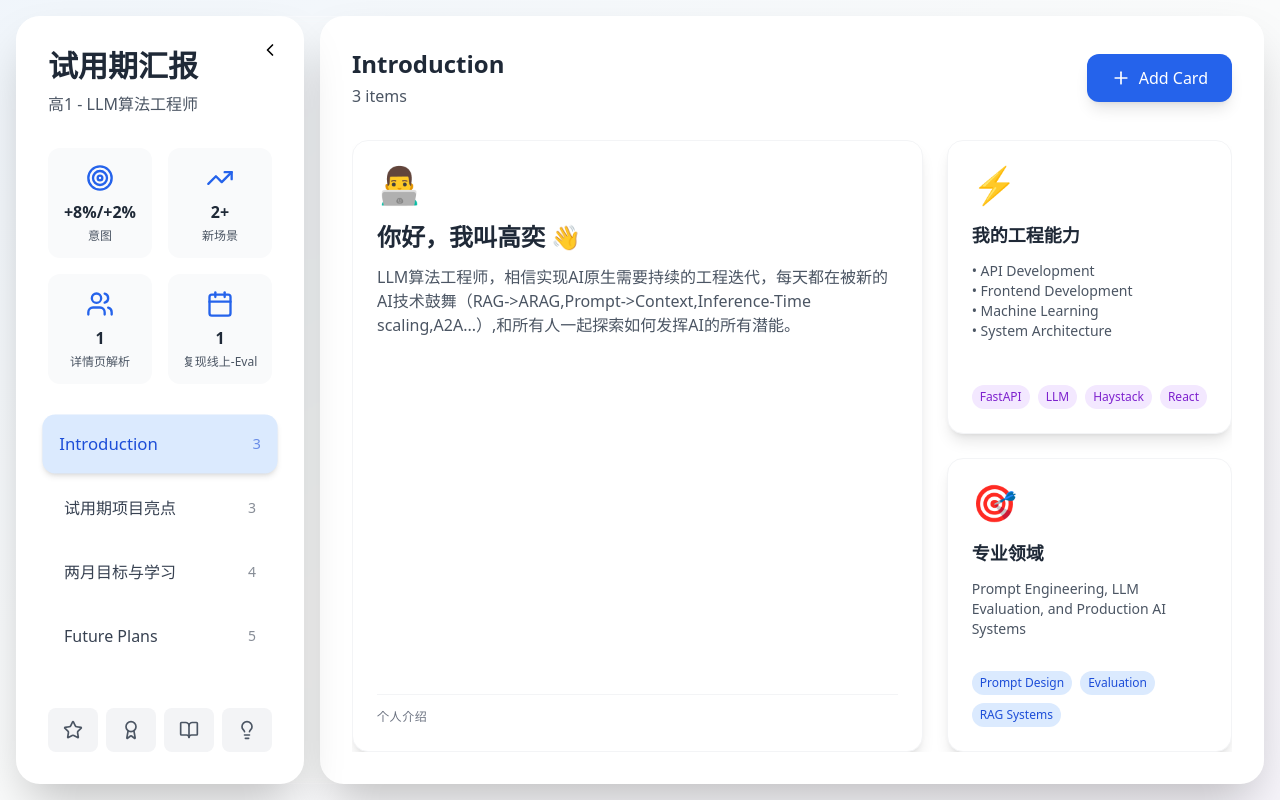
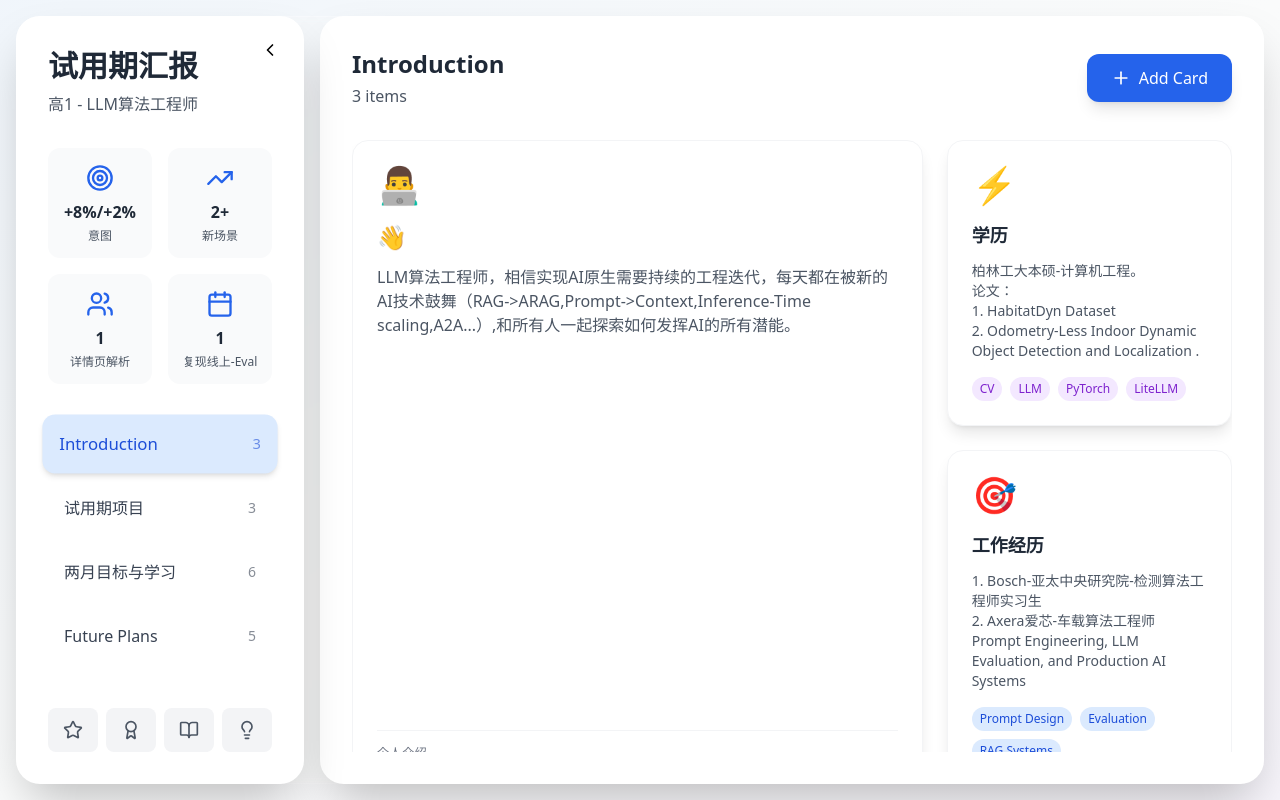
Before and after one commit to Goooyi/work-showcase, a Next.js app: page / in a window 1280 px wide. Built offline with nearby package versions, Linux system fonts and the light colour scheme.

Commit message:
add new card, update content

```diff
--- a/app/page.tsx
+++ b/app/page.tsx
@@ -136,7 +136,7 @@ const TrialShowcase = () => {
       content: [
         {
           id: 1,
-          title: "你好，我叫高奕 👋",
+          title: "👋",
           description:
             "LLM算法工程师，相信实现AI原生需要持续的工程迭代，每天都在被新的AI技术鼓舞（RAG->ARAG,Prompt->Context,Inference-Time scaling,A2A...）,和所有人一起探索如何发挥AI的所有潜能。",
           image: "👨‍💻",
@@ -144,17 +144,17 @@ const TrialShowcase = () => {
         },
         {
           id: 2,
-          title: "我的工程能力",
+          title: "学历",
           description:
-            "• API Development\n• Frontend Development \n• Machine Learning\n• System Architecture",
+            "柏林工大本硕-计算机工程。\n 论文：\n 1. HabitatDyn Dataset \n 2. Odometry-Less Indoor Dynamic Object Detection and Localization .",
           image: "⚡",
-          tags: ["FastAPI", "LLM", "Haystack", "React"],
+          tags: ["CV", "LLM", "PyTorch", "LiteLLM"],
         },
         {
           id: 3,
-          title: "专业领域",
+          title: "工作经历",
           description:
-            "Prompt Engineering, LLM Evaluation, and Production AI Systems",
+            "1. Bosch-亚太中央研究院-检测算法工程师实习生\n 2. Axera爱芯-车载算法工程师 \n Prompt Engineering, LLM Evaluation, and Production AI Systems",
           image: "🎯",
           skills: ["Prompt Design", "Evaluation", "RAG Systems"],
         },
@@ -162,11 +162,11 @@ const TrialShowcase = () => {
     },
     {
       id: 1,
-      title: "试用期项目亮点",
+      title: "试用期项目",
       content: [
         {
           id: 4,
-          title: "LLM评测-对话分轮",
+          title: "意图识别优化",
           description:
             "使用NLP算法为云音乐APP的LLM日志实现了一套对话分轮的算法，使其他评测与归因的算法得以基于真实轮次，提升统计的准确性。主要技术挑战为在无历史记录的状态下识别用户换轮对话。",
           image: "🤖",
@@ -175,7 +175,7 @@ const TrialShowcase = () => {
         },
         {
           id: 5,
-          title: "Agent - Ragflow / Dify 智能体搭建",
+          title: "新场景开发",
           description:
             "使用Ragflow为团队搭建了技术文档、内部wiki、Prompt管理的知识引擎。目前正在通过调研Dify，实现团队的workflow LLM应用，期望可以同时为算法与业务测试提供接口",
           image: "🔄",
@@ -201,7 +201,7 @@ const TrialShowcase = () => {
           id: 7,
           title: "Prompt优化策略",
           description:
-            "学习并实践了各种prompt engineering技术：包括2-shot examples, role-playing, constraint setting, output formatting等。深入理解了不同LLM对prompt的敏感度差异。",
+            "学习并实践了各种prompt engineering技术：包括2-shot examples, role-playing, constraint setting, output formatting等。深入理解了不同LLM对prompt的敏感度差异。\n Promptinging is Fragil when the context got too long",
           image: "💡",
           tags: ["Prompt Engineering", "LLM Optimization"],
           type: "Learning & Development",
@@ -210,7 +210,7 @@ const TrialShowcase = () => {
           id: 8,
           title: "场景拓展：生成",
           description:
-            "完成了全场景Prompt配置，并实现了可配置、可回归、可复用的架构。重点优化了生成场景的prompt，探索了few-shot learning在音乐推荐场景的应用。",
+            "完成了全场景Prompt配置，并实现了可配置、可回归、可复用的架构。重点优化了生成场景的prompt，探索了few-shot learning在音乐推荐场景的应用。\n1. context org kind help 2. duplicated prompt increase when the context got long 3. carefully desgined example boosting significantly 4. a slightest ambiguity can lead to unexpected results",
           image: "🎨",
           metrics: "覆盖15+场景",
           type: "Feature Development",
@@ -229,6 +229,24 @@ const TrialShowcase = () => {
           title: "行业调研与视野拓展",
           description:
             "深入调研了OpenAI、Anthropic、Google的最新LLM进展，学习了RAG、Agent、Fine-tuning等技术方向。参与了多个AI技术分享会，保持技术视野的前沿性。",
+          image: "🌐",
+          skills: ["Market Analysis", "User Research", "Data Analysis"],
+          type: "Strategic Thinking",
+        },
+        {
+          id: 11,
+          title: "协作",
+          description:
+            "1. expect the unexpected: 算法开发的工作输出不再是是与否，而是百分比，与其他同学需要明确这点 2. backwards compatibility: 确保新算法与旧算法兼容，减少对现有系统的冲击",
+          image: "🌐",
+          skills: ["Market Analysis", "User Research", "Data Analysis"],
+          type: "Strategic Thinking",
+        },
+        {
+          id: 12,
+          title: "工作方式",
+          description:
+            "1. 由于LLM的输出不是是与否，而是概率黑盒，持续的迭代和优化，做corner-case和模型能力的中间人",
           image: "🌐",
           skills: ["Market Analysis", "User Research", "Data Analysis"],
           type: "Strategic Thinking",
```
